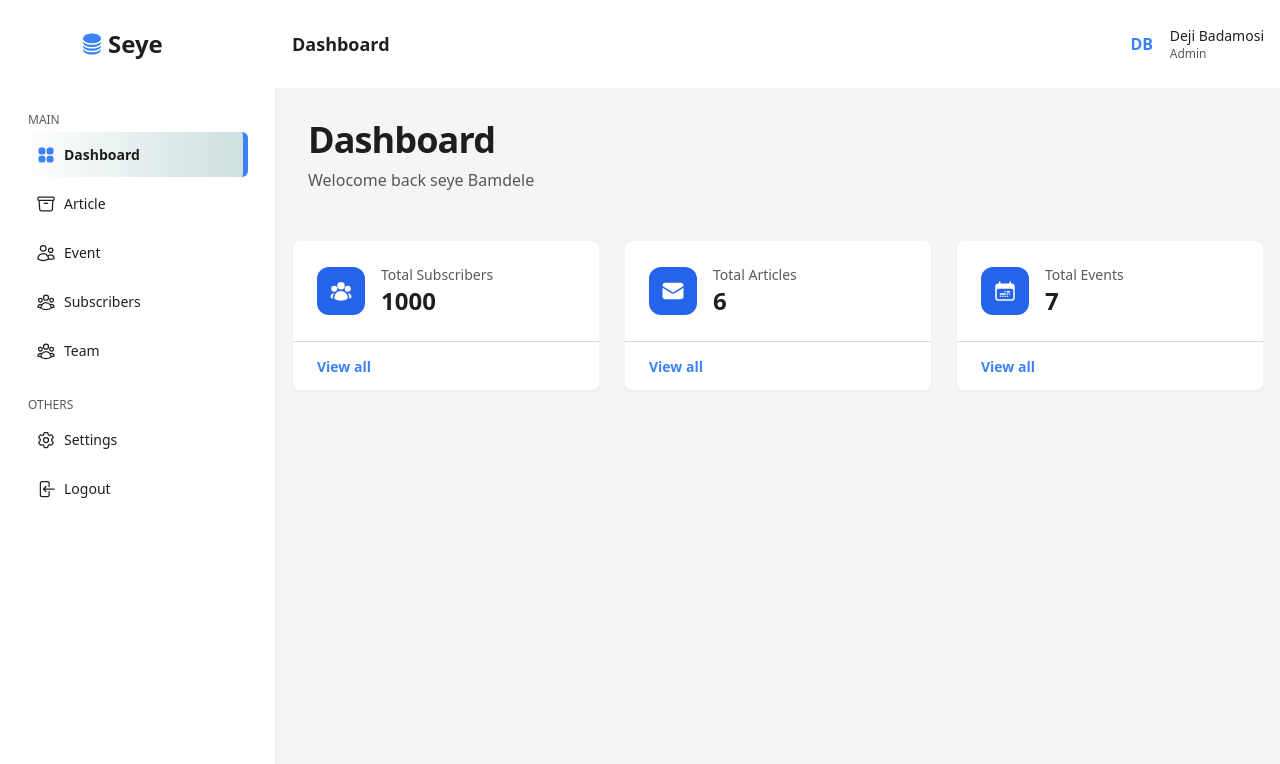
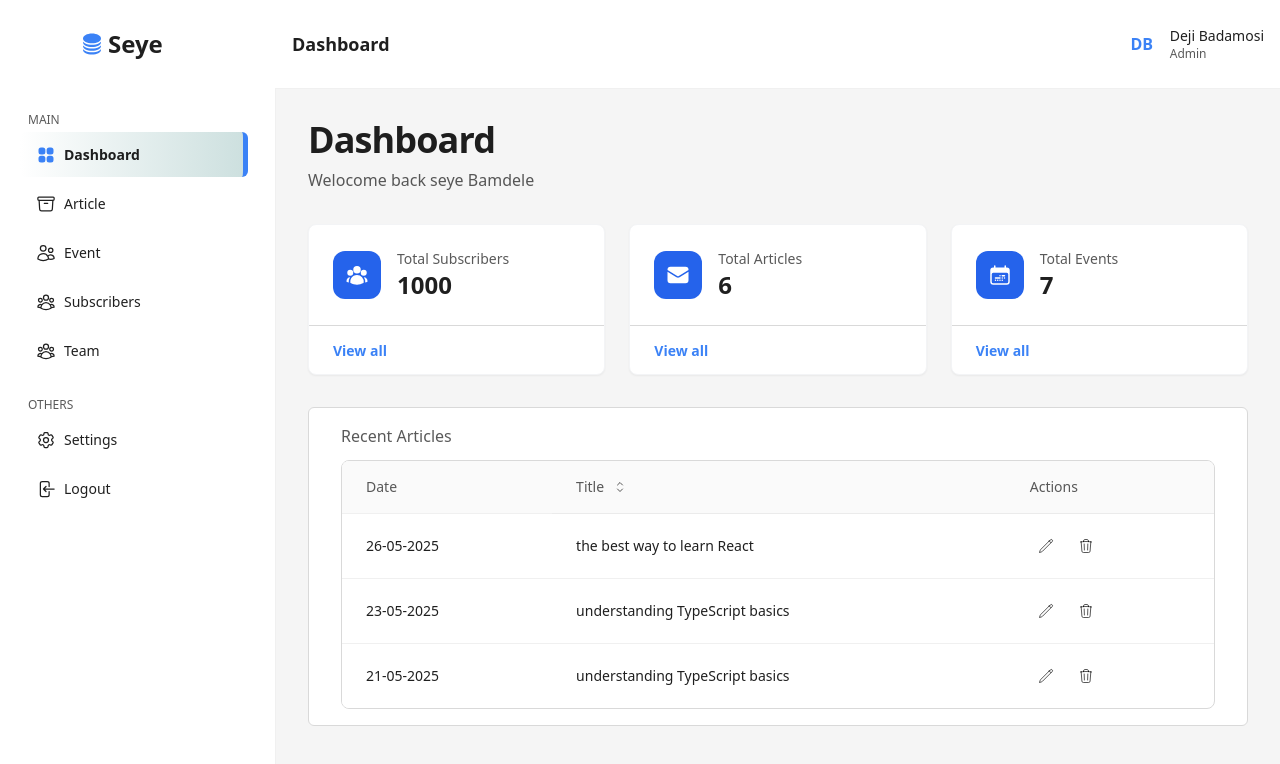
Before and after one commit to biolafrica/seye-bamidele, a Next.js app in the folder apps/admin/: page / in a window 1280 px wide. Shown: the top 764 px of the page. Built offline with nearby package versions, Linux system fonts and the light colour scheme.

Commit message:
created dashboard article

```diff
--- a/apps/admin/app/(Dashboard)/page.tsx
+++ b/apps/admin/app/(Dashboard)/page.tsx
@@ -1,8 +1,62 @@
+"use client"
+
+import DataTable, { TableColumn } from "@/components/common/DataTable";
 import PageHeader from "@/components/common/PageHeader";
 import StatsCards from "@/components/common/statCard";
 
+interface Article {
+  id: number;
+  date: string;
+  title: string;
+}
+
+const ArticleData: Article[] = [
+  {
+    id: 1,
+    title: 'the best way to learn React',
+    date: '26-05-2025',
+  },
+  {
+    id: 2,
+    title: 'understanding TypeScript basics',
+    date: '23-05-2025',
+  },
+  {
+    id: 3,
+    title: 'understanding TypeScript basics',
+    date: '21-05-2025',
+  },
+];
+
+
+
 
 export default function Home() {
+  const handleEdit = (Article: Article) => {
+    console.log('Edit Article:', Article);
+
+    alert(`Edit: ${Article.title}`);
+  };
+
+  const handleDelete = (Article: Article) => {
+    console.log('Delete Article:', Article);
+    if (confirm(`Are you sure you want to delete ${Article.title}?`)) {
+      alert(`Deleted: ${Article.title}`);
+    }
+  };
+
+  const columns: TableColumn<Article>[] = [
+    {
+      key: 'date',
+      header: 'Date',
+      sortable: false,
+    },
+    {
+      key: 'title',
+      header: 'Title',
+      sortable: true,
+    }
+  ];
 
   return (
     <main className="">
@@ -12,6 +66,20 @@ export default function Home() {
         showButton={false}
       />
       <StatsCards/>
+      <div className="px-4 sm:px-6 lg:px-8 py-2 sm:py-4 mx-4 sm:mx-6 lg:mx-8 border border-border rounded-md bg-white">
+
+        <h4 className="mb-3 text-secondary">Recent Articles</h4>
+
+        <DataTable
+          columns={columns}
+          data={ArticleData}
+          onEdit={(Article) => handleEdit(Article)}
+          onDelete={(Article) => handleDelete(Article)}
+          defaultItemsPerPage={10}
+          showPagination={false}
+        />
+
+      </div>
     </main>
   );
 }
--- a/apps/admin/components/common/statCard.tsx
+++ b/apps/admin/components/common/statCard.tsx
@@ -39,7 +39,7 @@ const StatCard = ({ icon, label, value, link}: StatCardProps) => {
 
 export default function StatsCards() {
   return (
-    <div className="w-full grid grid-cols-1 sm:grid-cols-2 lg:grid-cols-3 gap-6 p-4 ">
+    <div className="w-full grid grid-cols-1 sm:grid-cols-2 lg:grid-cols-3 gap-6 px-4 sm:px-6 lg:px-8 pb-6 sm:pb-8">
       <StatCard
         icon={<UserGroupIcon className="h-6 w-6" />}
         label="Total Subscribers"
```
